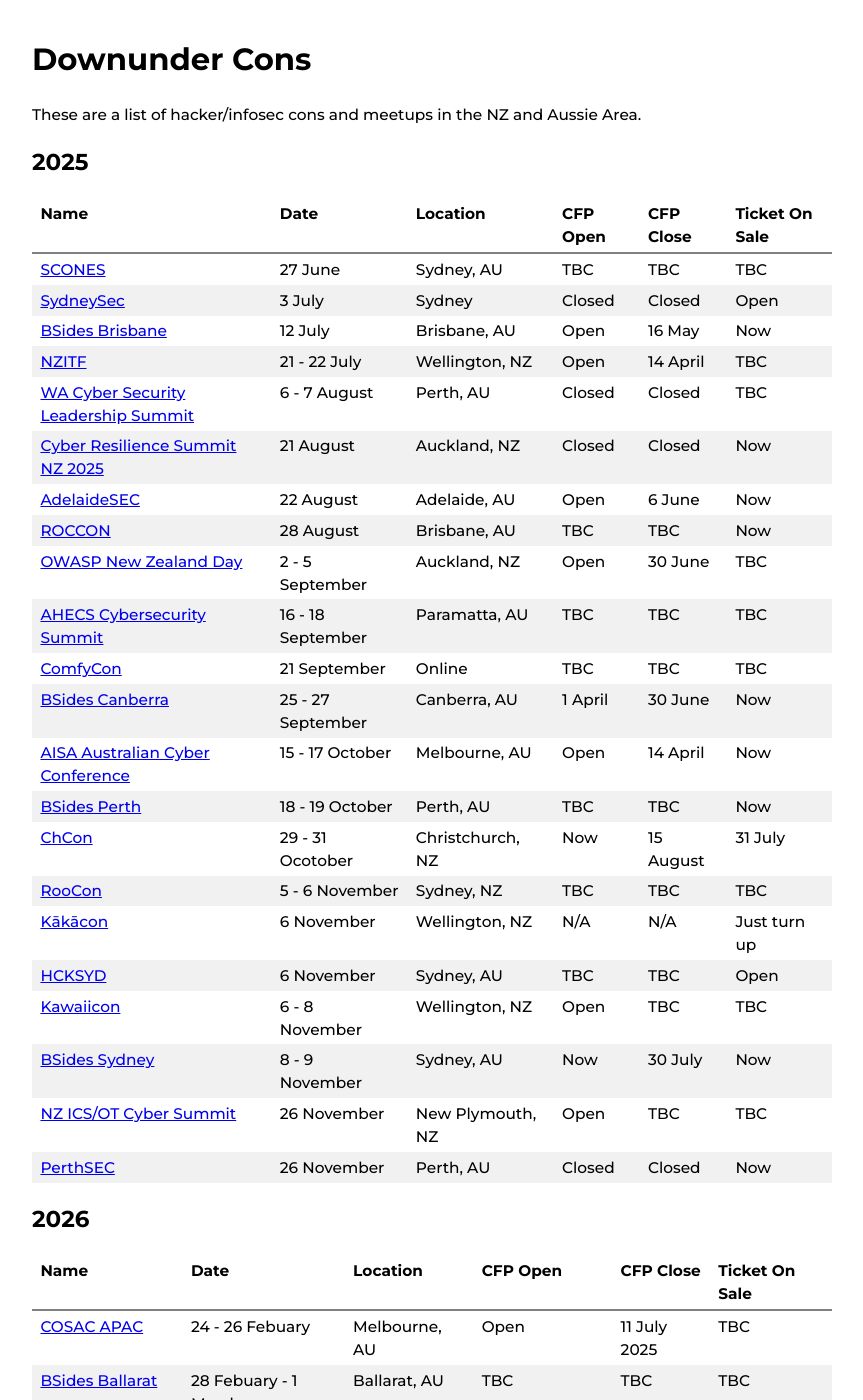
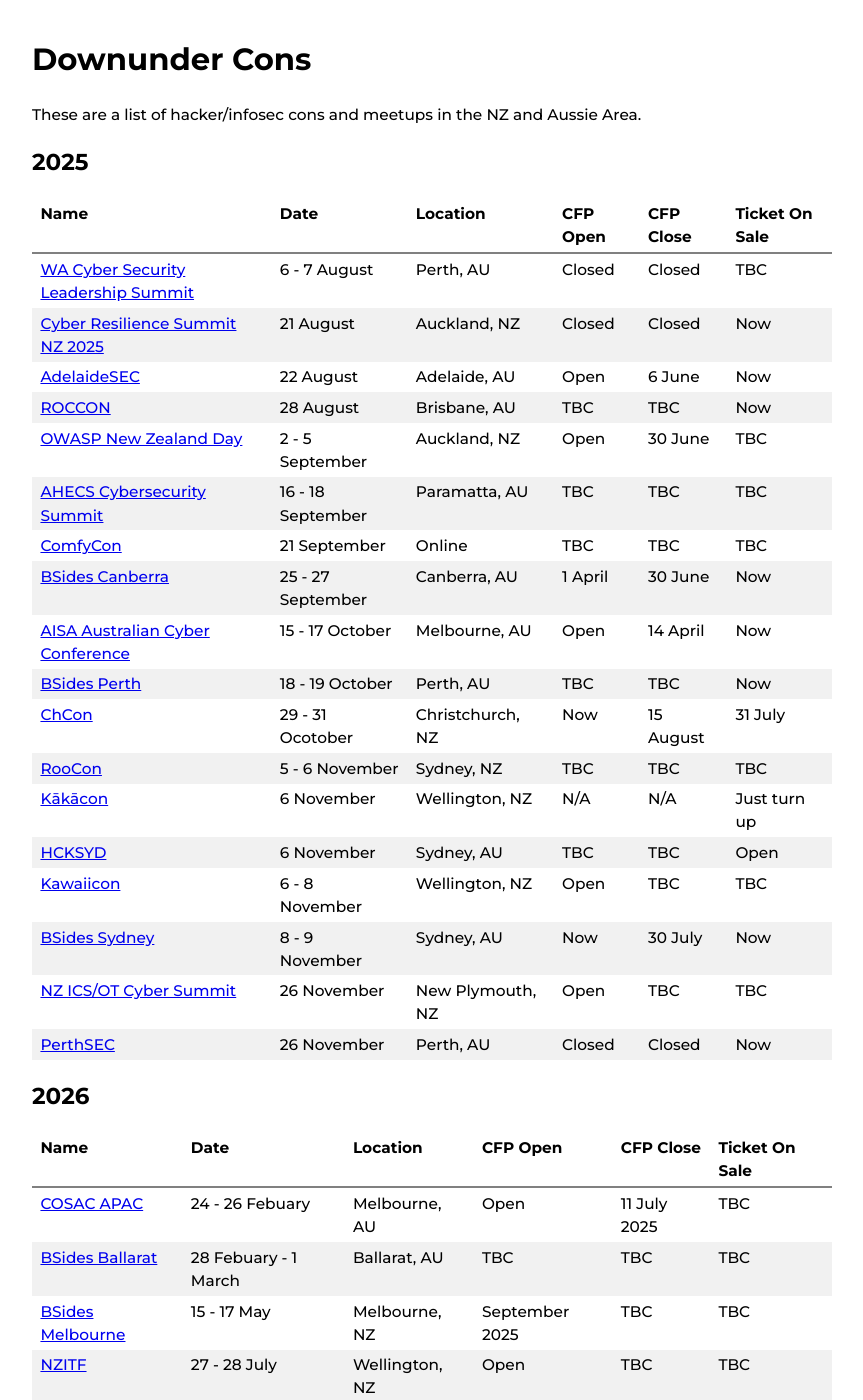
Before and after one commit to nzkarit/downundercons, a Jekyll site: the page built from index.markdown, in a window 1280 px wide and 1400 px high. Shown: the whole window, without its empty margins (208-1071 px from the left). Built offline with Jekyll 4.4.1, drawn with Linux system fonts in a browser that asks for light colours.

Commit message:
Update index.markdown

```diff
--- a/index.markdown
+++ b/index.markdown
@@ -9,10 +9,6 @@ These are a list of hacker/infosec cons and meetups in the NZ and Aussie Area.
 
 | Name | Date | Location | CFP Open | CFP Close | Ticket On Sale |
 | ---- | ---- | -------- | -------- | --------- | -------------- |
-| [SCONES](https://scones.secso.cc/) | 27 June | Sydney, AU | TBC | TBC | TBC |
-| [SydneySec](https://aisasecuritydays.com.au/sydneysec) | 3 July | Sydney | Closed | Closed | Open |
-| [BSides Brisbane](https://bsidesbrisbane.com/) | 12 July | Brisbane, AU | Open | 16 May | Now |
-| [NZITF](https://nzitf.org.nz/conference-details) | 21 - 22 July | Wellington, NZ | Open | 14 April | TBC |
 | [WA Cyber Security Leadership Summit](https://biapac.com/events/wa-cyber-leadership-summit) | 6 - 7 August | Perth, AU | Closed | Closed | TBC |
 | [Cyber Resilience Summit NZ 2025](https://forefrontevents.co/event/cyber-resilience-summit-nz-2025/) | 21 August | Auckland, NZ | Closed | Closed | Now |
 | [AdelaideSEC](https://aisasecuritydays.com.au/adelaidesec) | 22 August | Adelaide, AU | Open | 6 June | Now |
@@ -39,6 +35,7 @@ These are a list of hacker/infosec cons and meetups in the NZ and Aussie Area.
 | [COSAC APAC](https://cosac.net/apac/) | 24 - 26 Febuary | Melbourne, AU | Open | 11 July 2025 | TBC |
 | [BSides Ballarat](https://federation.edu.au/icsl/icsl-conferences/bsides-ballarat-2026) | 28 Febuary - 1 March | Ballarat, AU | TBC | TBC | TBC |
 | [BSides Melbourne](https://www.bsidesmelbourne.com/) | 15 - 17 May | Melbourne, NZ | September 2025 | TBC | TBC |
+| [NZITF](https://nzitf.org.nz/conference-details) | 27 - 28 July | Wellington, NZ | Open | TBC | TBC |
 
 ## Meetups
 
```
